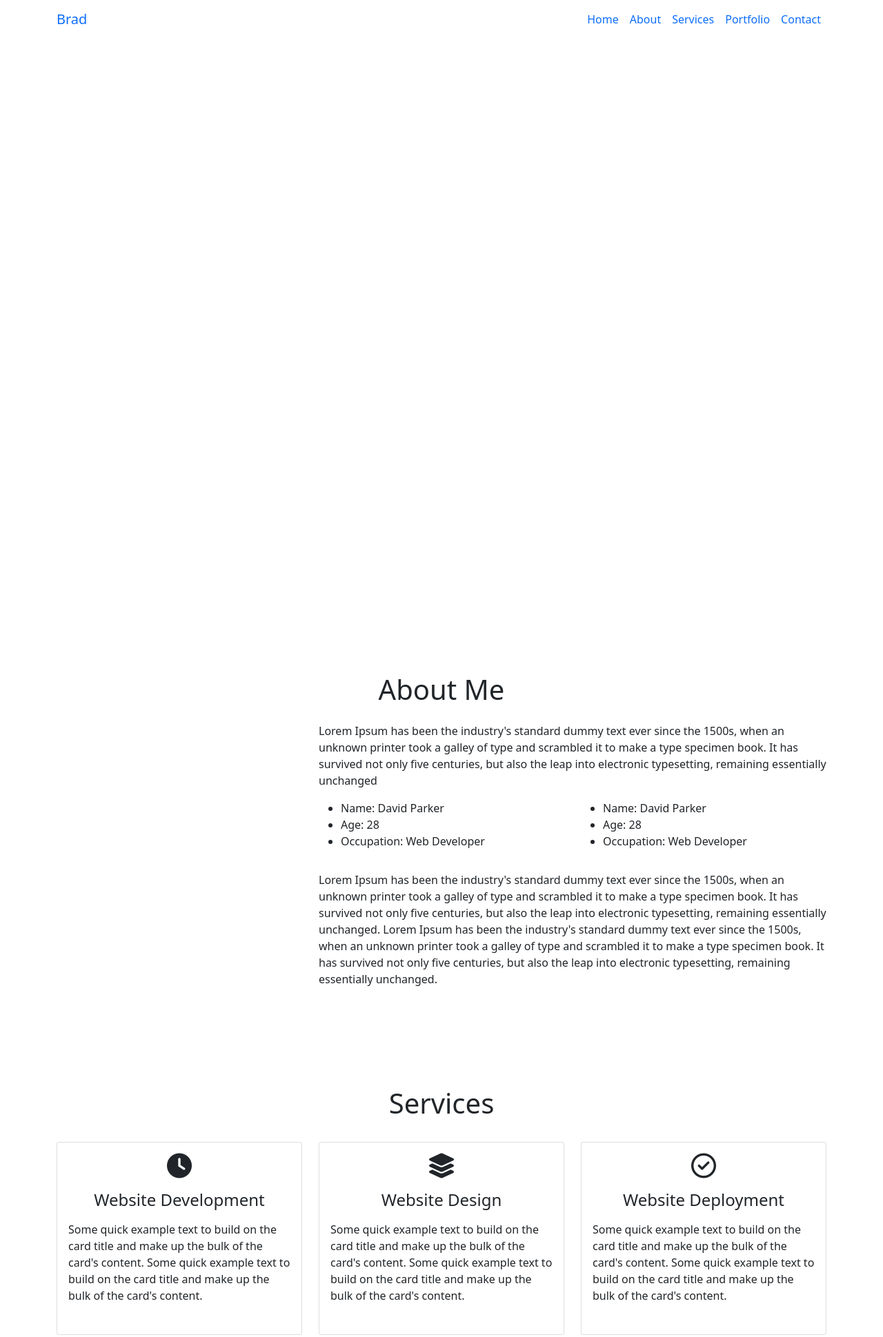
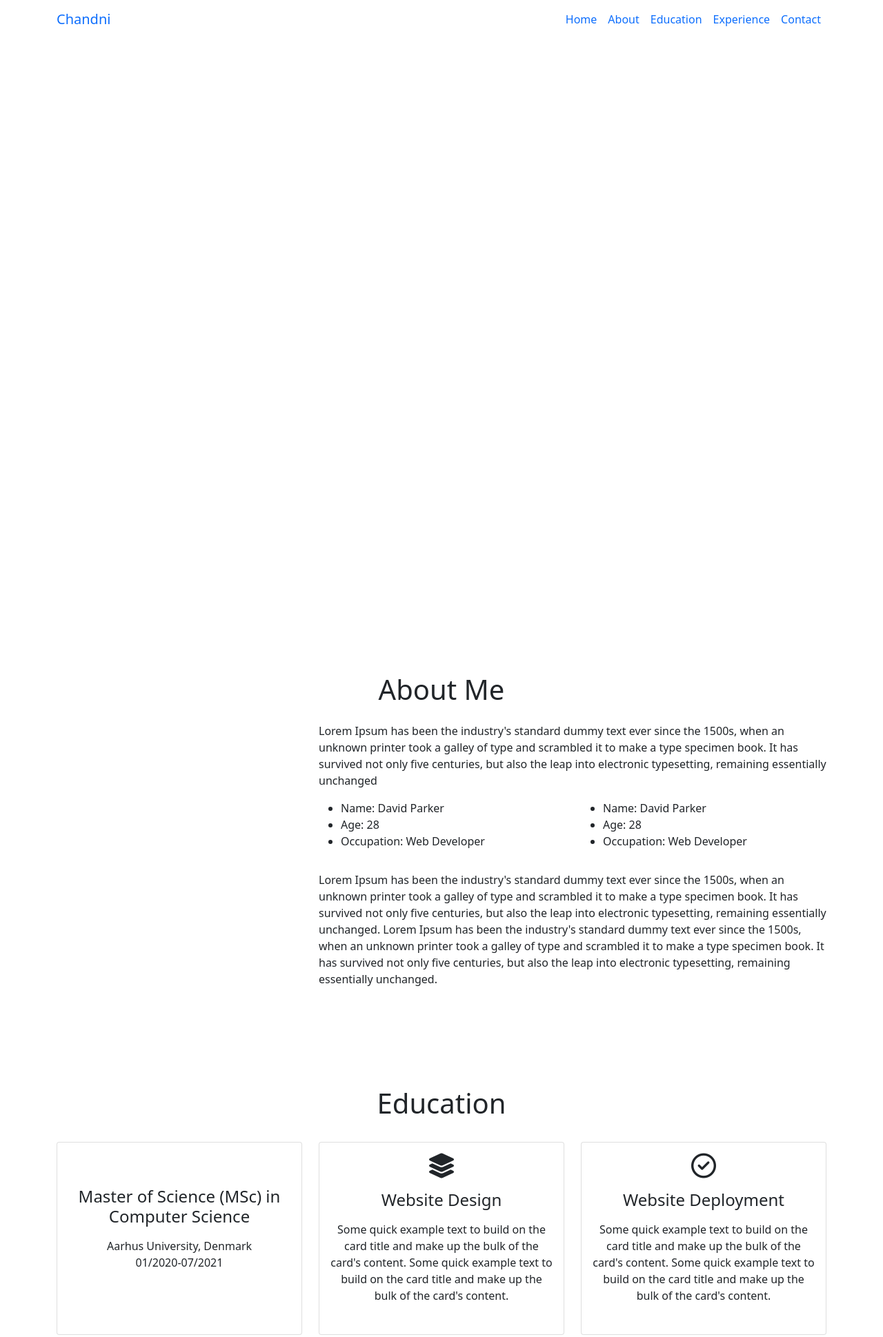
Before and after one commit to shawchand/MyPortfolio, a plain HTML site: page index.html in a window 1280 px wide. Shown: the top 1939 px of the page at 69% size. Drawn offline with nearby package versions, Linux system fonts and the light colour scheme; a script that the page names is missing.

Commit message:
somes html and css changes for education section

```diff
--- a/index.html
+++ b/index.html
@@ -22,8 +22,8 @@
         <div class="container-fluid">
             <div class="row">
             <div class="col-lg-12 col-md-12 col-sm-12 col-xs-12 hero-text">
-                <h2 class="hero_title">Hi, it's me Brad</h2>
-                <p class="hero_desc">I am a professional freelancer in New York City</p>
+                <h2 class="hero_title">Hi, it's me Chandni</h2>
+                <p class="hero_desc">I am a Web Developer and had pursued my Diploma in Web Development and Master's in Computer Science in Aarhus, Denmark</p>
             </div>
             </div>
         </div>
@@ -31,7 +31,7 @@
 
     <nav class="navbar navbar-expand-lg fixed-top navbarScroll">
         <div class="container">
-            <a class="navbar-brand" href="#">Brad</a>
+            <a class="navbar-brand" href="#">Chandni</a>
             <button class="navbar-toggler" type="button" data-bs-toggle="collapse" data-bs-target="#navbarSupportedContent" aria-controls="navbarSupportedContent" aria-expanded="false" aria-label="Toggle navigation">
                 <span class="navbar-toggler-icon"></span>
             </button>
@@ -44,10 +44,10 @@
                         <a class="nav-link" href="#about">About</a>
                     </li>
                     <li class="nav-item">
-                        <a class="nav-link" href="#services">Services</a>
+                        <a class="nav-link" href="#services">Education</a>
                     </li>
                     <li class="nav-item">
-                        <a class="nav-link" href="#portfolio">Portfolio</a>
+                        <a class="nav-link" href="#portfolio">Experience</a>
                     </li>
                     <li class="nav-item">
                         <a class="nav-link" href="#contact">Contact</a>
@@ -103,15 +103,15 @@
     <!-- services section-->
     <section id="services">
         <div class="container">
-            <h1 class="text-center">Services</h1>
+            <h1 class="text-center">Education</h1>
             <div class="row">
                 <div class="col-lg-4 mt-4">
                     <div class="card servicesText">
                         <div class="card-body">
-                            <i class="fas servicesIcon fa-clock"></i>
-                            <h4 class="card-title mt-3">Website Development</h4>
-                            <p class="card-text mt-3">Some quick example text to build on the card title and make up the bulk of the card's content.
-                                Some quick example text to build on the card title and make up the bulk of the card's content.
+                            <!--i class="fas servicesIcon fa-clock"--></!--i>
+                            <h4 class="card-title mt-5">Master of Science (MSc) in Computer Science</h4>
+                            <p class="card-text mt-3">Aarhus University, Denmark<br/>
+                                01/2020-07/2021
                             </p>
                         </div>
                     </div>
@@ -186,7 +186,7 @@
     <!-- portfolio section-->
     <section id="portfolio">
         <div class="container mt-3">
-            <h1 class="text-center">Portfolio</h1>
+            <h1 class="text-center">Experience</h1>
             <div class="row">
                 <div class="col-lg-4 mt-4">
                     <div class="card">
--- a/style.css
+++ b/style.css
@@ -40,6 +40,10 @@
 .card-title {
     text-align: center;
 }
+
+.card-text {
+    text-align: center;
+}
 .card:hover .servicesIcon {
     color: #008000;
 }
```
